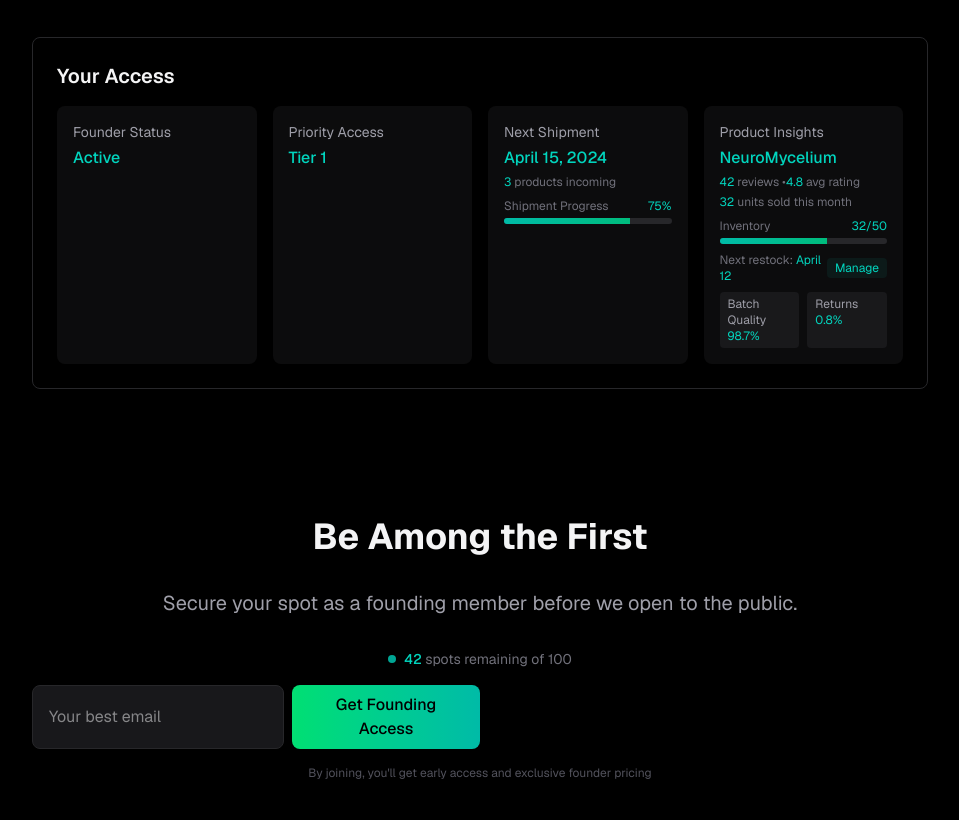
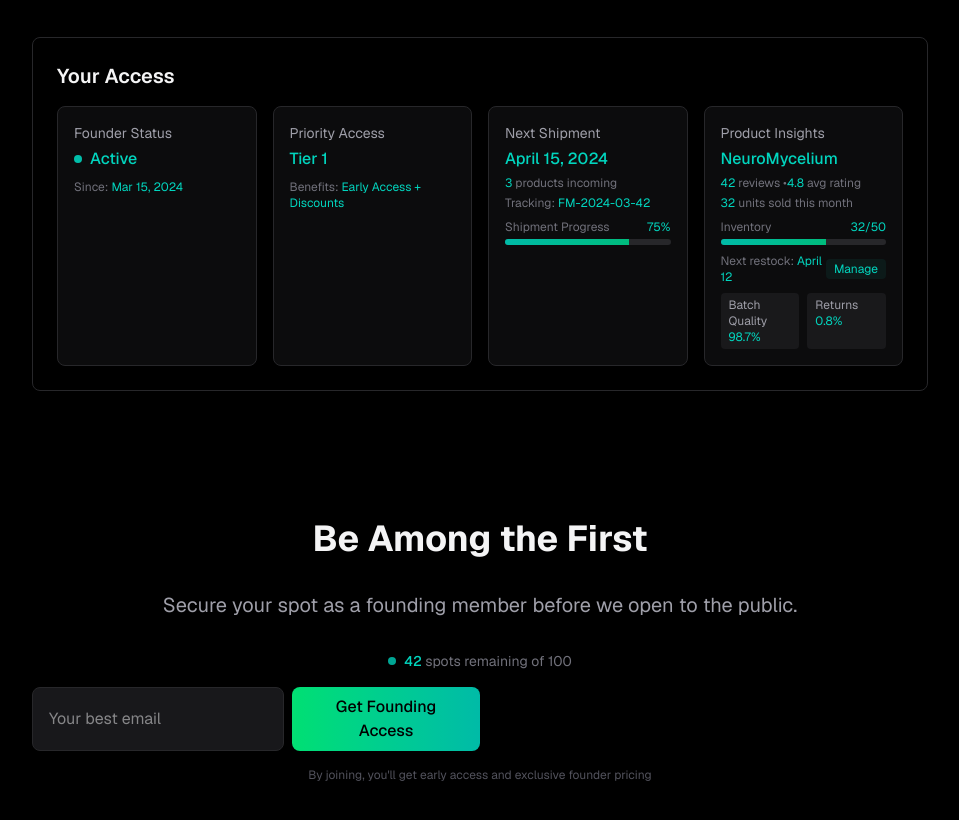
Before and after one commit to M4G3LL4N0/FungMind, a Next.js app: page / in a window 1280 px wide. Shown: the part 3094-3914 px from the top of the page, without its empty margins (160-1119 px from the left). Built offline with nearby package versions, Linux system fonts and the light colour scheme.

Commit message:
feat: Enhance dashboard cards with hover states, metadata, and interactive elements
Co-authored-by: aider (openrouter/deepseek/deepseek-chat) <aider@aider.chat>

```diff
--- a/src/app/page.tsx
+++ b/src/app/page.tsx
@@ -355,19 +355,32 @@ export default function Home() {
           <div className="border border-zinc-800 rounded-lg p-6">
             <h3 className="text-xl font-semibold text-zinc-100 mb-4">Your Access</h3>
             <div className="grid grid-cols-1 md:grid-cols-2 lg:grid-cols-4 gap-4">
-              <div className="p-4 bg-zinc-900/50 rounded-lg">
+              <div className="p-4 bg-zinc-900/50 rounded-lg border border-zinc-800 hover:border-teal-500 transition-colors">
                 <div className="text-sm text-zinc-400 mb-1">Founder Status</div>
-                <div className="text-teal-400 font-medium">Active</div>
+                <div className="text-teal-400 font-medium flex items-center gap-2">
+                  <span className="w-2 h-2 rounded-full bg-teal-400 animate-pulse"></span>
+                  Active
+                </div>
+                <div className="mt-2 text-xs text-zinc-500">
+                  Since: <span className="text-teal-400">Mar 15, 2024</span>
+                </div>
               </div>
-              <div className="p-4 bg-zinc-900/50 rounded-lg">
+              <div className="p-4 bg-zinc-900/50 rounded-lg border border-zinc-800 hover:border-teal-500 transition-colors">
                 <div className="text-sm text-zinc-400 mb-1">Priority Access</div>
                 <div className="text-teal-400 font-medium">Tier 1</div>
+                <div className="mt-2 text-xs text-zinc-500">
+                  Benefits: <span className="text-teal-400">Early Access + Discounts</span>
+                </div>
               </div>
-              <div className="p-4 bg-zinc-900/50 rounded-lg">
+              <div className="p-4 bg-zinc-900/50 rounded-lg border border-zinc-800 hover:border-teal-500 transition-colors">
                 <div className="text-sm text-zinc-400 mb-1">Next Shipment</div>
                 <div className="text-teal-400 font-medium">April 15, 2024</div>
                 <div className="mt-1 text-xs text-zinc-500">
                   <span className="text-teal-400">3</span> products incoming
+                </div>
+                <div className="mt-1 text-xs">
+                  <span className="text-zinc-500">Tracking: </span>
+                  <span className="text-teal-400">FM-2024-03-42</span>
                 </div>
                 <div className="mt-2">
                   <div className="flex justify-between text-xs text-zinc-500 mb-1">
@@ -382,9 +395,16 @@ export default function Home() {
                   </div>
                 </div>
               </div>
-              <div className="p-4 bg-zinc-900/50 rounded-lg">
-                <div className="text-sm text-zinc-400 mb-1">Product Insights</div>
-                <div className="text-teal-400 font-medium">NeuroMycelium</div>
+              <div className="p-4 bg-zinc-900/50 rounded-lg border border-zinc-800 hover:border-teal-500 transition-colors group">
+                <div className="flex justify-between items-start">
+                  <div>
+                    <div className="text-sm text-zinc-400 mb-1">Product Insights</div>
+                    <div className="text-teal-400 font-medium">NeuroMycelium</div>
+                  </div>
+                  <button className="text-xs px-2 py-1 bg-teal-900/20 text-teal-400 rounded opacity-0 group-hover:opacity-100 transition-opacity">
+                    View All
+                  </button>
+                </div>
                 <div className="mt-1 text-xs text-zinc-500">
                   <span className="text-teal-400">42</span> reviews •
                   <span className="text-teal-400">4.8</span> avg rating
```
